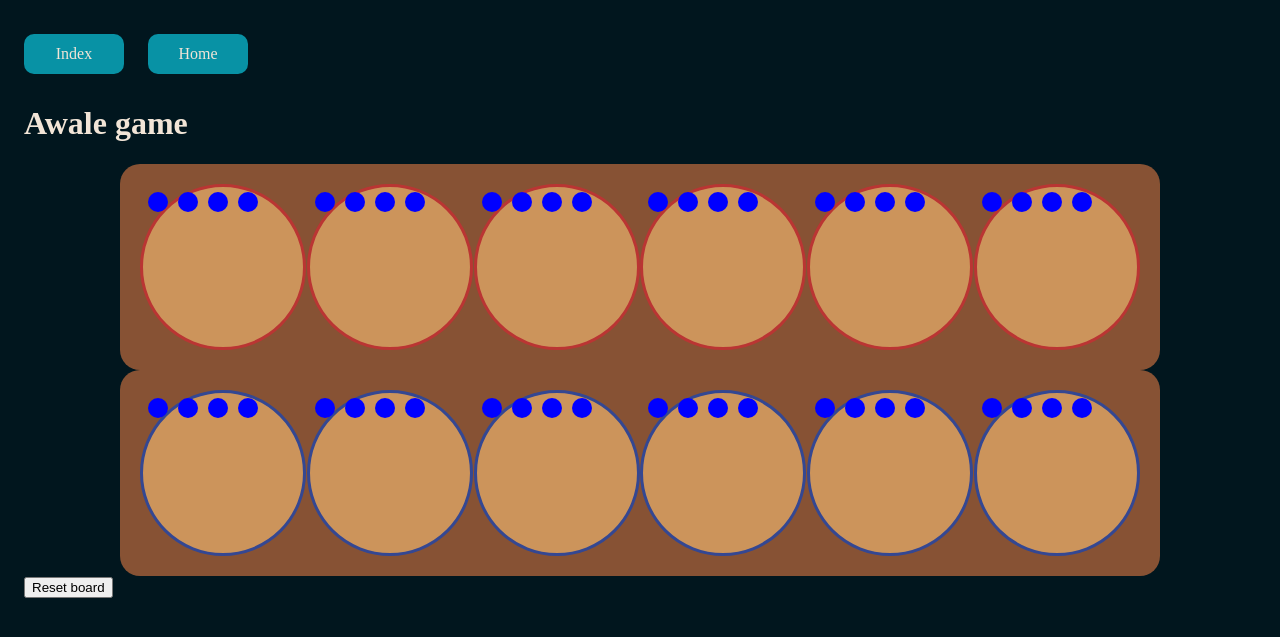
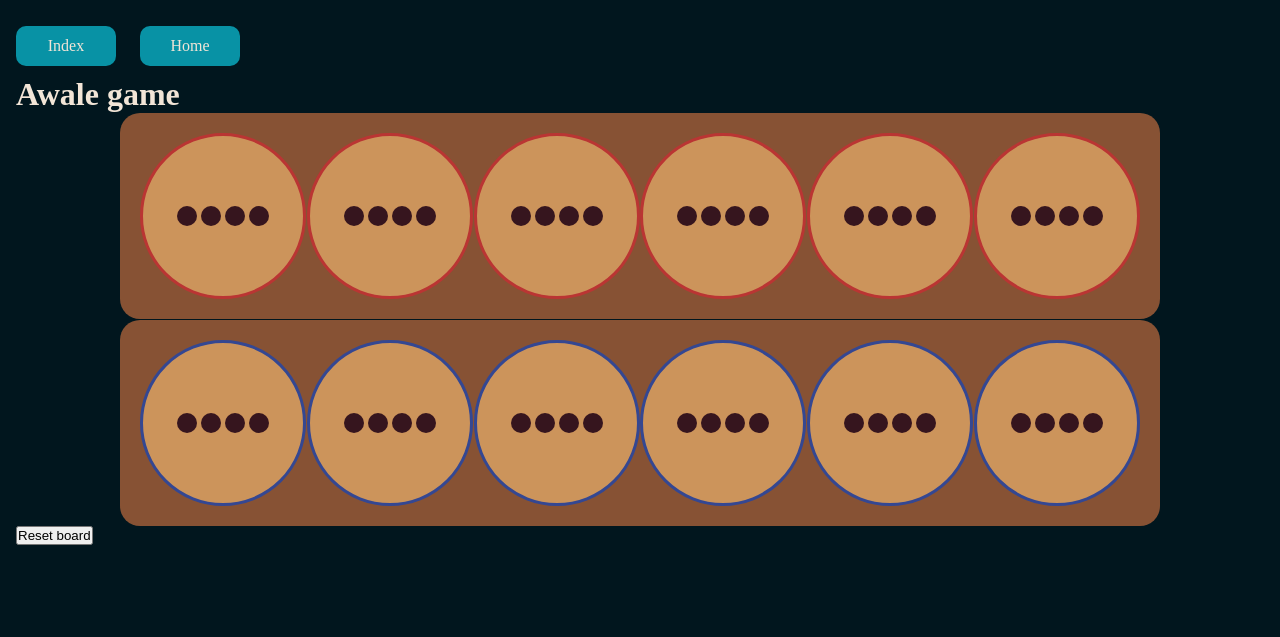
Before and after one commit to Ivan23BG/hex-et-combinatoires, a Flask app: template src/main/games/hexgame/templates/game_awale.html in a window 1280 px wide. Shown: the top 637 px of the page. Run offline with Flask 3, Linux system fonts and the light colour scheme; the template is opened without the code that fills it, so the values that code supplies are empty.

Commit message:
le jeu "marche" graphiquement

```diff
--- a/src/main/games/hexgame/static/css/game_awale_styles.css
+++ b/src/main/games/hexgame/static/css/game_awale_styles.css
@@ -1,3 +1,10 @@
+* {
+    padding: 0;
+    margin: 0;
+    vertical-align: text-top;
+}
+
+
 html {
     padding: 1em;
     /*background-color: #090806;*/
@@ -17,6 +24,10 @@ html {
 }
 
 .pit {
+    display: flex;
+    flex-wrap: wrap;
+    justify-content: center;
+    align-items: center;
     border: 5px solid #863339;
     border-radius: 50%;
     font-size: 20px;
@@ -74,8 +85,7 @@ html {
 .circle {
     width: 20px;
     height: 20px;
-    background-color: blue;
+    background-color: #36151E;
     border-radius: 50%;
-    margin: 5px;
-    display: inline-block;
+    margin: 2px;
 }
```
Also changed, not shown: src/main/games/hexgame/static/js/game_awale.js (line endings or trailing spaces).
